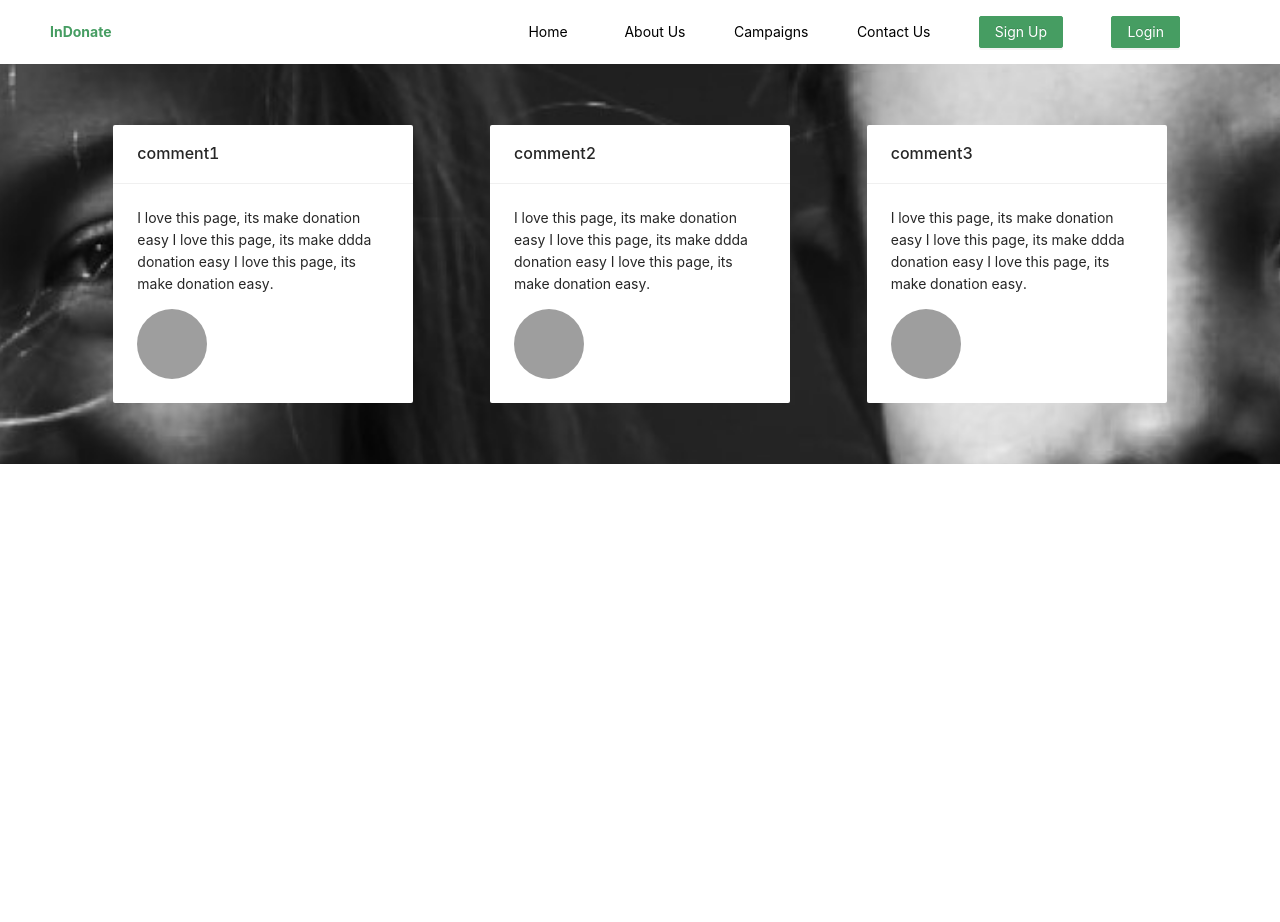
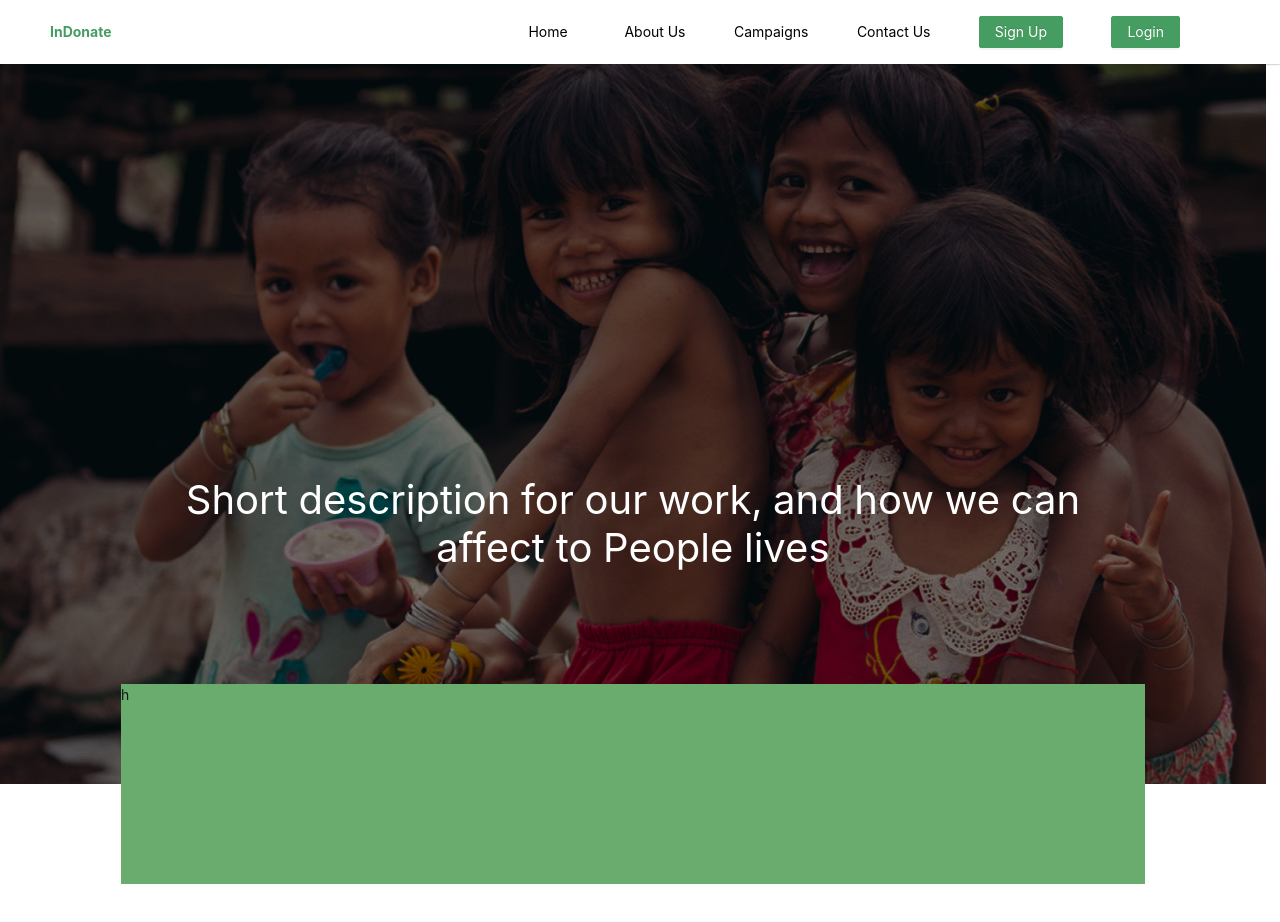
Before and after one commit to GSG-G11/Indonate, a React (Create React App) app in the folder client/: page / in a window 1280 px wide. Shown: the top 922 px of the page. Before the commit the page ends 800 px from the top, so only its background shows below. Built offline with nearby package versions, Linux system fonts and the light colour scheme; no server answers; grey boxes are pictures that could not be loaded.

Commit message:
create landing page header

```diff
--- a/client/src/App.js
+++ b/client/src/App.js
@@ -1,7 +1,7 @@
 import React, { useEffect } from 'react';
 import { BrowserRouter as Router, Routes, Route } from 'react-router-dom';
 import {
-  Nav, SignUp, Signin, Review,
+  Nav, SignUp, Signin/* , Review */, HeaderLandingPage,
 } from './components';
 import store from './redux/app/store';
 import { getUserData } from './redux/feature/user/userSlice';
@@ -17,7 +17,7 @@ function App() {
         <Route
           path="/"
           element={
-            <Review />
+            <HeaderLandingPage />
             }
         />
         <Route
--- /dev/null
+++ b/client/src/components/headerLandingPage/index.jsx
@@ -0,0 +1,27 @@
+import React from 'react';
+import { Typography } from 'antd';
+import './style.less';
+
+const { Text } = Typography;
+function HeaderLandingPage() {
+  return (
+
+    <div className="Header-section">
+      <div className="description-Header-div">
+
+        <Text className="Header-description">
+          Short description for our work, and how we can
+          <br />
+          {' '}
+          affect to People lives
+        </Text>
+      </div>
+      <div className="statistic-section">
+        h
+      </div>
+    </div>
+
+  );
+}
+
+export default HeaderLandingPage;
--- /dev/null
+++ b/client/src/components/headerLandingPage/style.less
@@ -0,0 +1,35 @@
+
+.Header-section{
+    width:98.9vw;
+    display: flex;
+   padding-bottom: 100px;
+   flex-direction: column;
+   align-items: center;
+   flex-wrap: nowrap;
+}
+.Header-description{
+    font-family: 'Inter';
+    font-style: normal;
+    font-weight: 400;
+    font-size: 40px;
+    line-height: 48px;
+    color:#ffff;
+    text-align: center;
+}
+.description-Header-div{
+    padding-top: 25vh;
+    display: flex;
+    align-items: center;
+    justify-content: center;
+     background-image: url('../assets/images/landingPageHeader.png');
+     width: 98.9vw;
+     height: 90vh;
+
+
+}
+.statistic-section{
+    transform: translate(0, -50%);
+    background-color: #6AAC6E;
+    width: 80vw;
+    height: 25vh;
+}
--- a/client/src/components/index.jsx
+++ b/client/src/components/index.jsx
@@ -2,10 +2,12 @@ import Nav from './Nav';
 import Signin from './signin';
 import SignUp from './signUp';
 import Review from './Review';
+import HeaderLandingPage from './headerLandingPage';
 
 export {
   Nav,
   Signin,
   SignUp,
   Review,
+  HeaderLandingPage,
 };
```
Also changed, not shown: client/src/components/assets/images/landingPageHeader.png (added).
